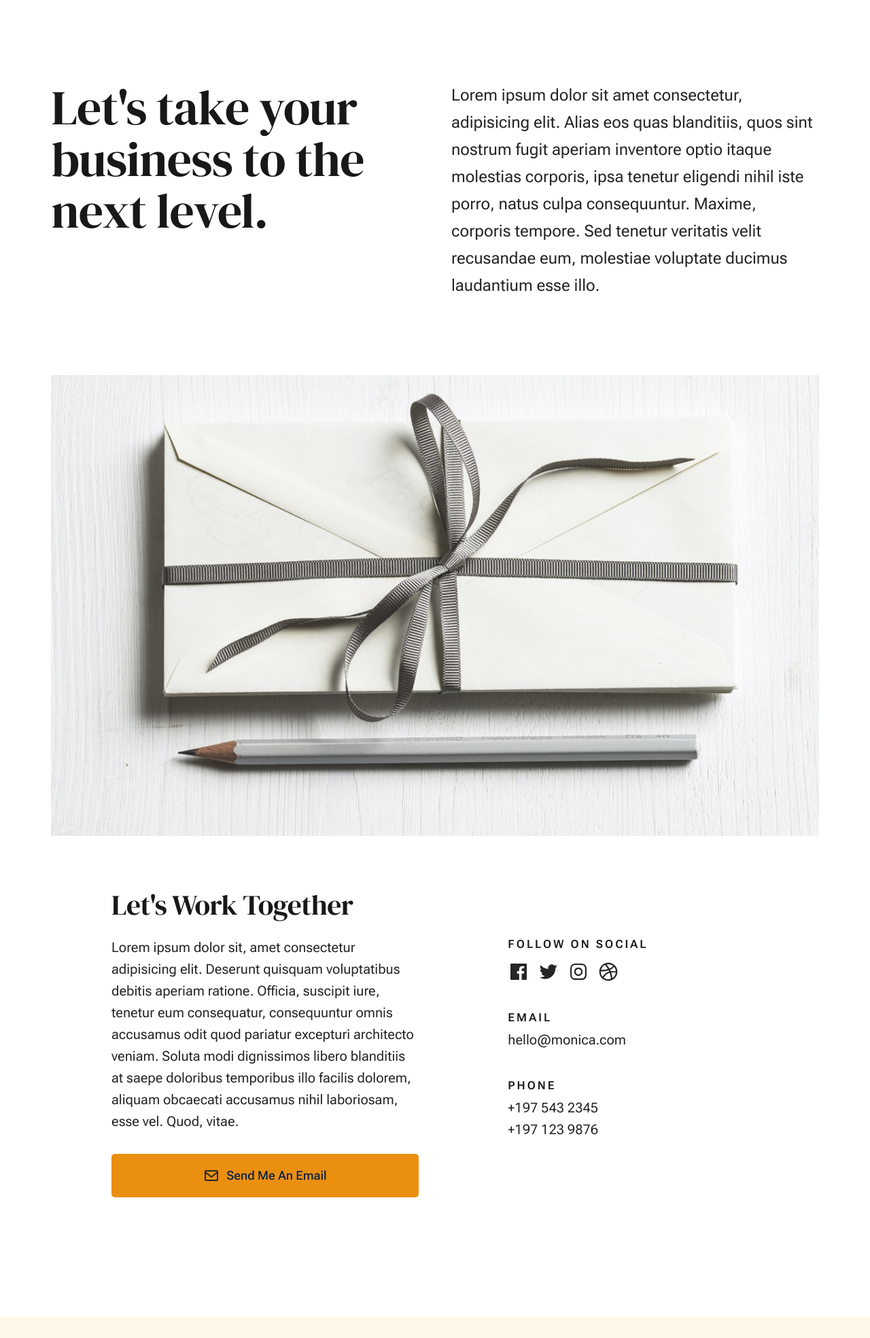
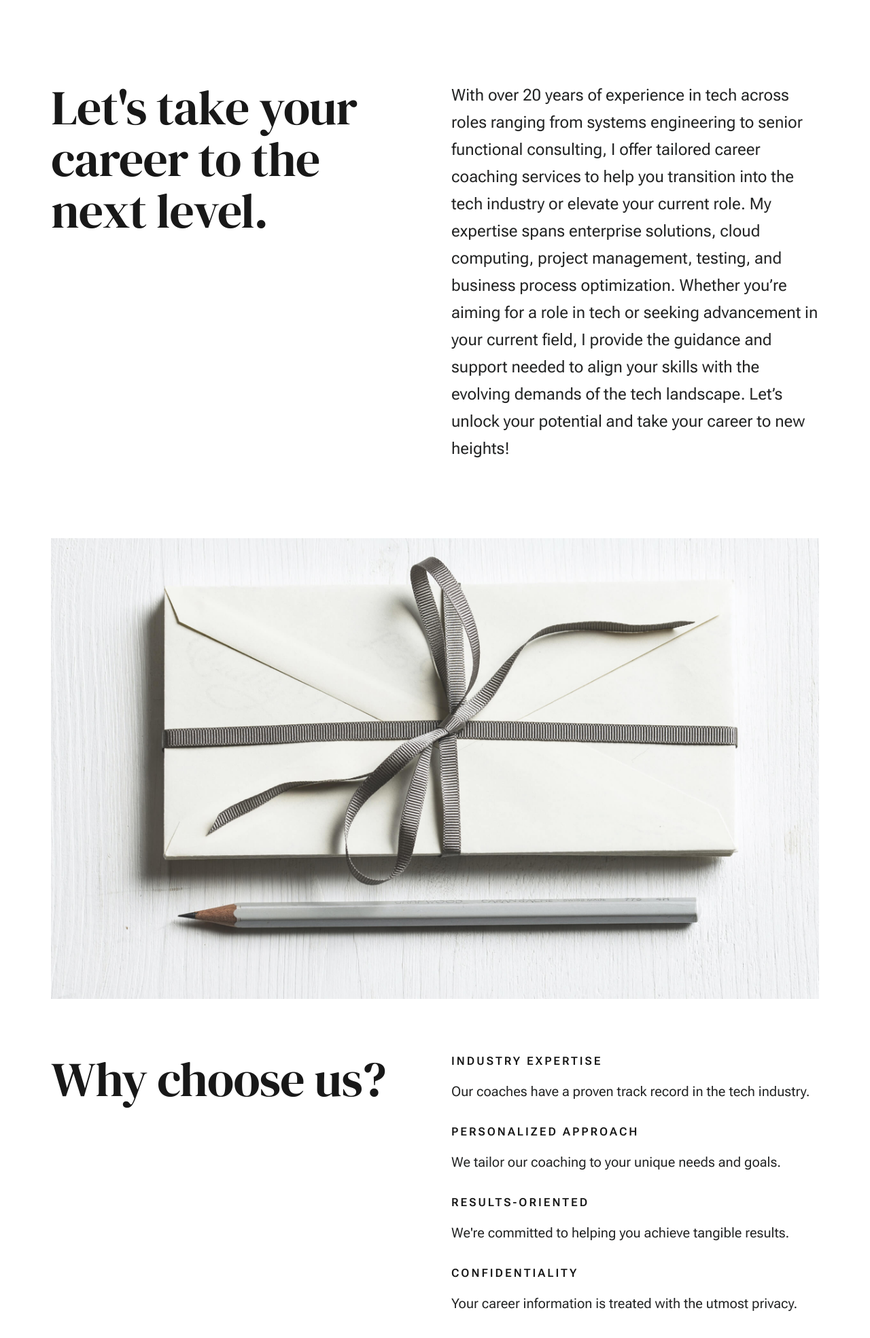
Before and after one commit to okafohenry/mbkonsult, a plain HTML site: page contact.html in a window 1280 px wide. Shown: the part 460-2429 px from the top of the page at 68% size. Drawn offline with Linux system fonts and the light colour scheme.

Commit message:
first commit

```diff
--- a/contact.html
+++ b/contact.html
@@ -72,7 +72,7 @@
                     </ul> <!-- s-header__menu-links -->
 
                     <div class="s-header__contact">
-                        <a href="contact.html" class="btn btn--primary s-header__contact-btn">Let's Work Together</a>
+                        <a href="contact.html" class="btn btn--primary s-header__contact-btn">Book a session</a>
                     </div> <!-- s-header__contact -->
 
                 </nav> <!-- end s-header__nav -->
@@ -100,13 +100,15 @@
 
                     <div class="row pageintro">
                         <div class="column xl-6 lg-12">
-                            <h2 class="text-display-title">Let's take your business to the next level.</h2>
+                            <h2 class="text-display-title">Let's take your career to the next level.</h2>
                         </div>
                         <div class="column xl-6 lg-12 u-flexitem-x-right">
                             <p class="lead">
-                            Lorem ipsum dolor sit amet consectetur, adipisicing elit. Alias eos quas blanditiis, quos sint nostrum fugit aperiam
-                            inventore optio itaque molestias corporis, ipsa tenetur eligendi nihil iste porro, natus culpa consequuntur. Maxime,
-                            corporis tempore. Sed tenetur veritatis velit recusandae eum, molestiae voluptate ducimus laudantium esse illo.
+                                With over 20 years of experience in tech across roles ranging from systems engineering to senior functional consulting,
+                                I offer tailored career coaching services to help you transition into the tech industry or elevate your current role.
+                                My expertise spans enterprise solutions, cloud computing, project management, testing, and business process optimization.
+                                Whether you’re aiming for a role in tech or seeking advancement in your current field, I provide the guidance and support needed to align
+                                your skills with the evolving demands of the tech landscape. Let’s unlock your potential and take your career to new heights!
                             </p>
                         </div>
                     </div> <!-- pageintro -->
@@ -122,17 +124,50 @@
                         </d>
                     </div> <!-- pagemedia -->
 
-                    <div class="row width-narrower pagemain">
+                    <div class="row pageintro">
+                        <div class="column xl-6 lg-12">
+                            <h2 class="text-display-title">Why choose us?</h2>
+                        </div>
+                        <div class="column xl-6 lg-12 u-flexitem-x-right">
+                            <div class="grid-list-items list-items">
+                                <div class="grid-list-items__item list-items__item u-remove-bottom">
+                                    <div class="list-items__item-header">
+                                        <h6 class="list-items__item-small-title">Industry Expertise</h6>
+                                    </div>
+                                    <p>Our coaches have a proven track record in the tech industry.</p>
+                                </div>
+                                <div class="grid-list-items__item list-items__item u-remove-bottom">
+                                    <div class="list-items__item-header">
+                                        <h6 class="list-items__item-small-title">Personalized Approach</h6>
+                                    </div>
+                                    <p>We tailor our coaching to your unique needs and goals.</p>
+                                </div>
+                                <div class="grid-list-items__item list-items__item u-remove-bottom">
+                                    <div class="list-items__item-header">
+                                        <h6 class="list-items__item-small-title">Results-Oriented</h6>
+                                    </div>
+                                    <p>We're committed to helping you achieve tangible results.</p>
+                                </div>
+                                <div class="grid-list-items__item list-items__item u-remove-bottom">
+                                    <div class="list-items__item-header">
+                                        <h6 class="list-items__item-small-title">Confidentiality</h6>
+                                    </div>
+                                    <p>Your career information is treated with the utmost privacy.</p>
+                                </div>
+                            </div>
+                        </div>
+                    </div> <!-- pageintro -->
+
+                    <div class="row  pagemain">
                         <div class="column xl-12">
-                            <h2>Let's Work Together</h2>
+                            <h2>Let’s Work Together</h2>
 
                             <div class="row">
                                 <div class="column xl-6 md-12 contact-cta">
                                     <p>
-                                    Lorem ipsum dolor sit, amet consectetur adipisicing elit. Deserunt quisquam voluptatibus debitis aperiam ratione. Officia,
-                                    suscipit iure, tenetur eum consequatur, consequuntur omnis accusamus odit quod pariatur excepturi architecto veniam. Soluta
-                                    modi dignissimos libero blanditiis at saepe doloribus temporibus illo facilis dolorem, aliquam obcaecati accusamus nihil
-                                    laboriosam, esse vel. Quod, vitae.
+                                        With extensive tech experience across diverse industries and complex projects, I am here to help you navigate the ever-evolving tech landscape.
+                                        Whether you’re transitioning into tech or aiming for your next big promotion, my hands-on approach in aligning business processes with technology and optimizing workflows will guide you every step of the way.
+                                        Together, we'll develop a personalized roadmap to elevate your skills, enhance your career prospects, and ensure your success in the tech world. Let’s build your future!
                                     </p>
 
                                     <a href="mailto:#0" class="btn btn--primary u-fullwidth contact-btn">
@@ -355,8 +390,8 @@
                 </div>
                 <div class="column xl-6 lg-12">
                     <p class="ss-copyright">
-                        <span>© Copyright Monica 2022</span>
-                        <span>Design by <a href="https://www.styleshout.com/">StyleShout</a> Distribution By <a href="https://themewagon.com">ThemeWagon</a></span>
+                        <span>© Copyright MbKonsult 2024</span>
+                        <!-- <span>Design by <a href="https://www.styleshout.com/">StyleShout</a> Distribution By <a href="https://themewagon.com">ThemeWagon</a></span> -->
                     </p>
                 </div>
 
```
Also changed, not shown: about.html (+10 -6 lines), blog.html (+4 -4 lines), generic.html (+3 -3 lines), index.html (+18 -17 lines), services.html (+2 -2 lines), single.html (+6 -5 lines), styles.html (+4 -4 lines).
